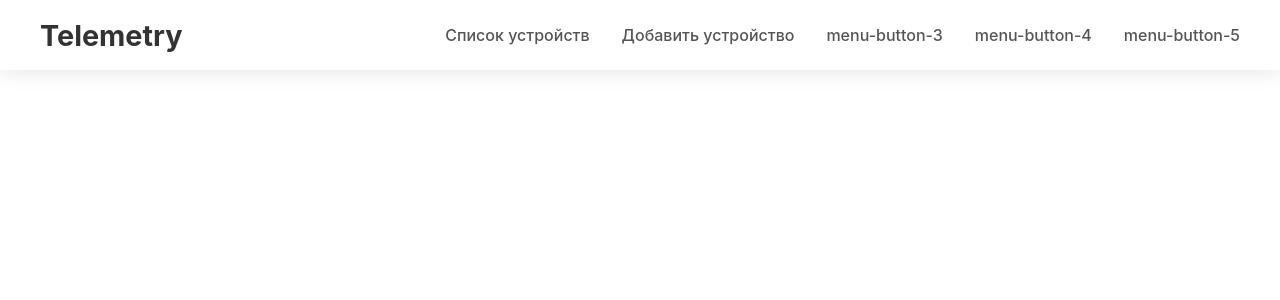
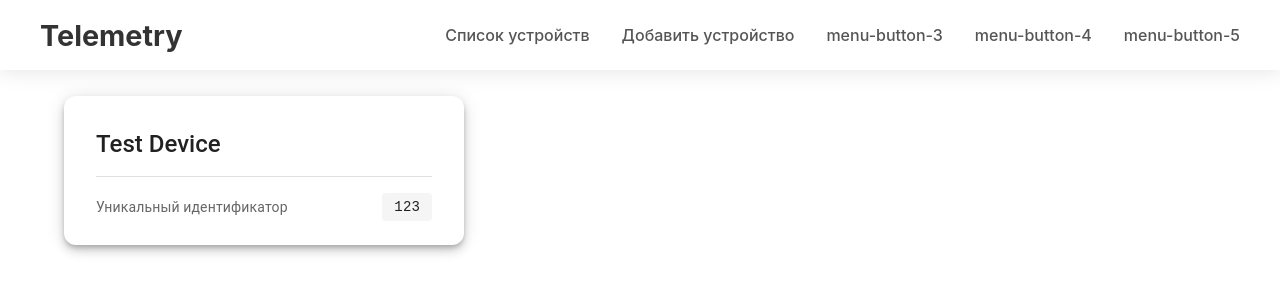
Before and after one commit to NikishinEvgeniy/telemetry-web, a React (Create React App) app: page /list/1 in a window 1280 px wide. Shown: the top 300 px of the page. Built offline with nearby package versions, Linux system fonts and the light colour scheme; no server answers; the HTML template or start-up script is replaced by a standard one.

Commit message:
[T-038] Добавление страницы конкретного устройства

```diff
--- a/src/App.js
+++ b/src/App.js
@@ -1,8 +1,9 @@
 import React from 'react';
 import { BrowserRouter, Routes, Route } from 'react-router-dom';
 import Header from './components/header/Header';
+import DeviceListPage from './components/list/page/DeviceListPage';
+import DeviceFetchPage from './components/fetch/page/DeviceFetchPage';
 import AdditionDeviceForm from './components/addition/form/AdditionDeviceForm';
-import DeviceListPage from './components/list/page/DeviceListPage';
 
 function App() {
   return (
@@ -12,6 +13,7 @@ function App() {
             <Routes>
                 <Route path="/addition" element={<AdditionDeviceForm />} />
                 <Route path="/list" element={<DeviceListPage />} />
+                <Route path="/list/:id" element={<DeviceFetchPage />} />
             </Routes>
         </BrowserRouter>
       </div>
--- /dev/null
+++ b/src/components/fetch/form/DeviceFetchForm.js
@@ -0,0 +1,41 @@
+import { Card, CardContent, Typography, Box, Divider } from "@mui/material";
+
+function DeviceFetchForm({ device }) {
+    return (
+        <Card
+            elevation={6}
+            sx={{
+                maxWidth: 400,
+                borderRadius: 3,
+                bgcolor: 'white'
+            }}
+        >
+            <CardContent sx={{ p: 4 }}>
+                <Typography variant="h5" fontWeight={500} gutterBottom>
+                    {device.name}
+                </Typography>
+
+                <Divider sx={{ my: 2 }} />
+
+                <Box sx={{ display: 'flex', justifyContent: 'space-between', alignItems: 'center' }}>
+                    <Typography variant="body2" color="text.secondary">
+                        Уникальный идентификатор
+                    </Typography>
+                    <Typography
+                        variant="body2"
+                        sx={{
+                            bgcolor: 'grey.100',
+                            px: 1.5,
+                            py: 0.5,
+                            borderRadius: 1,
+                            fontFamily: 'monospace'
+                            }}>
+                        {device.id}
+                    </Typography>
+                </Box>
+            </CardContent>
+        </Card>
+    );
+}
+
+export default DeviceFetchForm;
--- /dev/null
+++ b/src/components/fetch/page/DeviceFetchPage.js
@@ -0,0 +1,15 @@
+import React from 'react';
+import { Container, Toolbar } from '@mui/material';
+import DeviceFetchForm from '../form/DeviceFetchForm';
+
+
+function DeviceFetchPage() {
+    return (
+        <Container sx={{ py: 4 }}>
+            <Toolbar />
+            <DeviceFetchForm device={{ id: '123', name: 'Test Device' }} />
+        </Container>
+    );
+};
+
+export default DeviceFetchPage;
--- a/src/components/list/card/DeviceCard.js
+++ b/src/components/list/card/DeviceCard.js
@@ -1,4 +1,5 @@
 import React from 'react';
+import { Link } from 'react-router-dom';
 import { Card, CardContent, CardActionArea, Typography } from '@mui/material';
 
 function DeviceCard({ device }) {
@@ -9,7 +10,7 @@ function DeviceCard({ device }) {
             borderRadius: 3,
             boxShadow: 3
         }}>
-            <CardActionArea sx={{ height: '100%' }}>
+            <CardActionArea sx={{ height: '100%' }} component={Link} to={`/list/${device.id}`}>
                 <CardContent sx={{
                     height: '100%',
                     display: 'flex',
--- a/src/components/list/page/DeviceListPage.js
+++ b/src/components/list/page/DeviceListPage.js
@@ -1,6 +1,6 @@
 import React from 'react';
+import DeviceList from '../list/DeviceList';
 import { Container, Toolbar } from '@mui/material';
-import DeviceList from '../list/DeviceList';
 import { useFetchDevices } from '../hooks/useFetchDevices';
 
 function DeviceListPage() {
```
